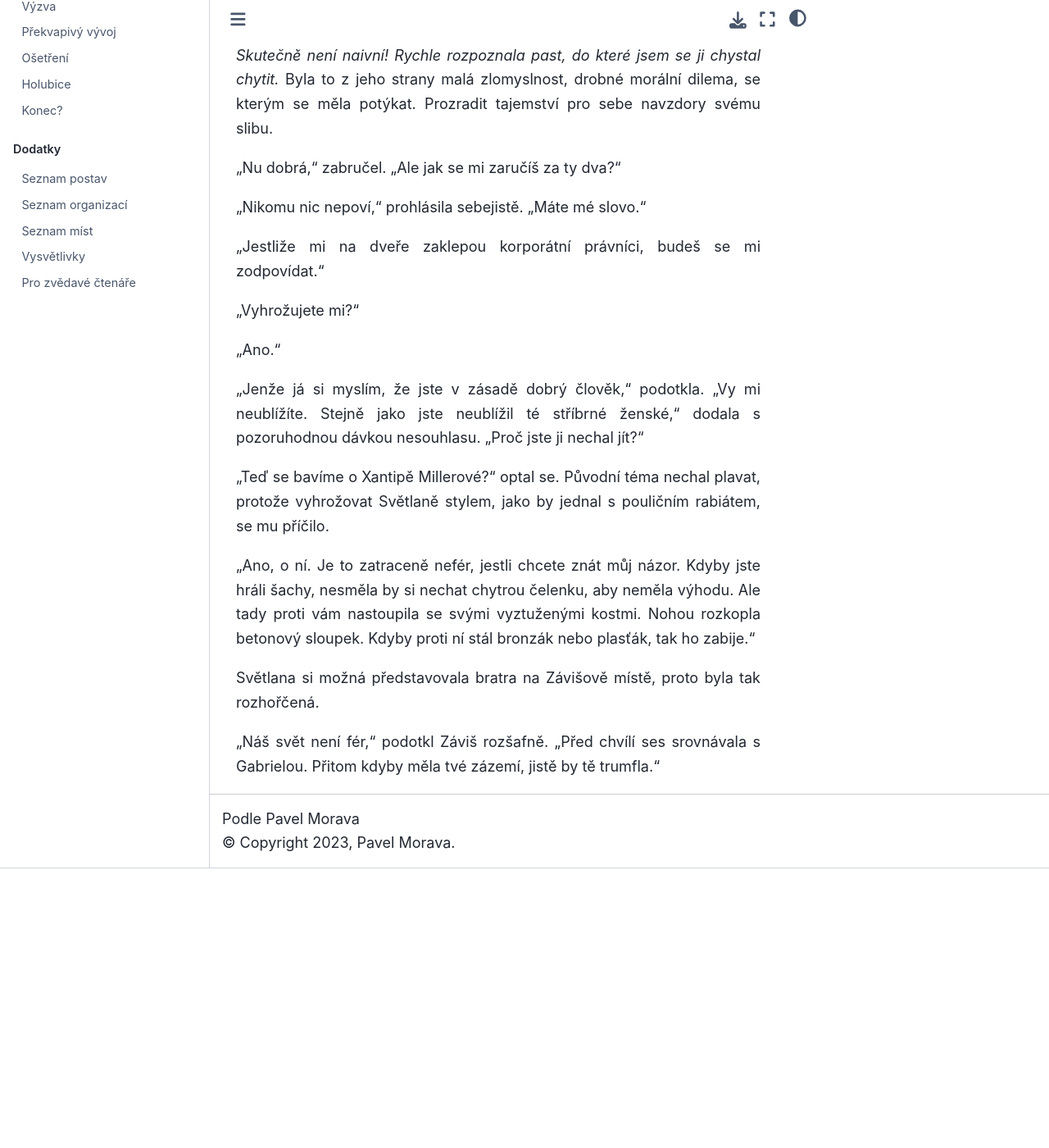
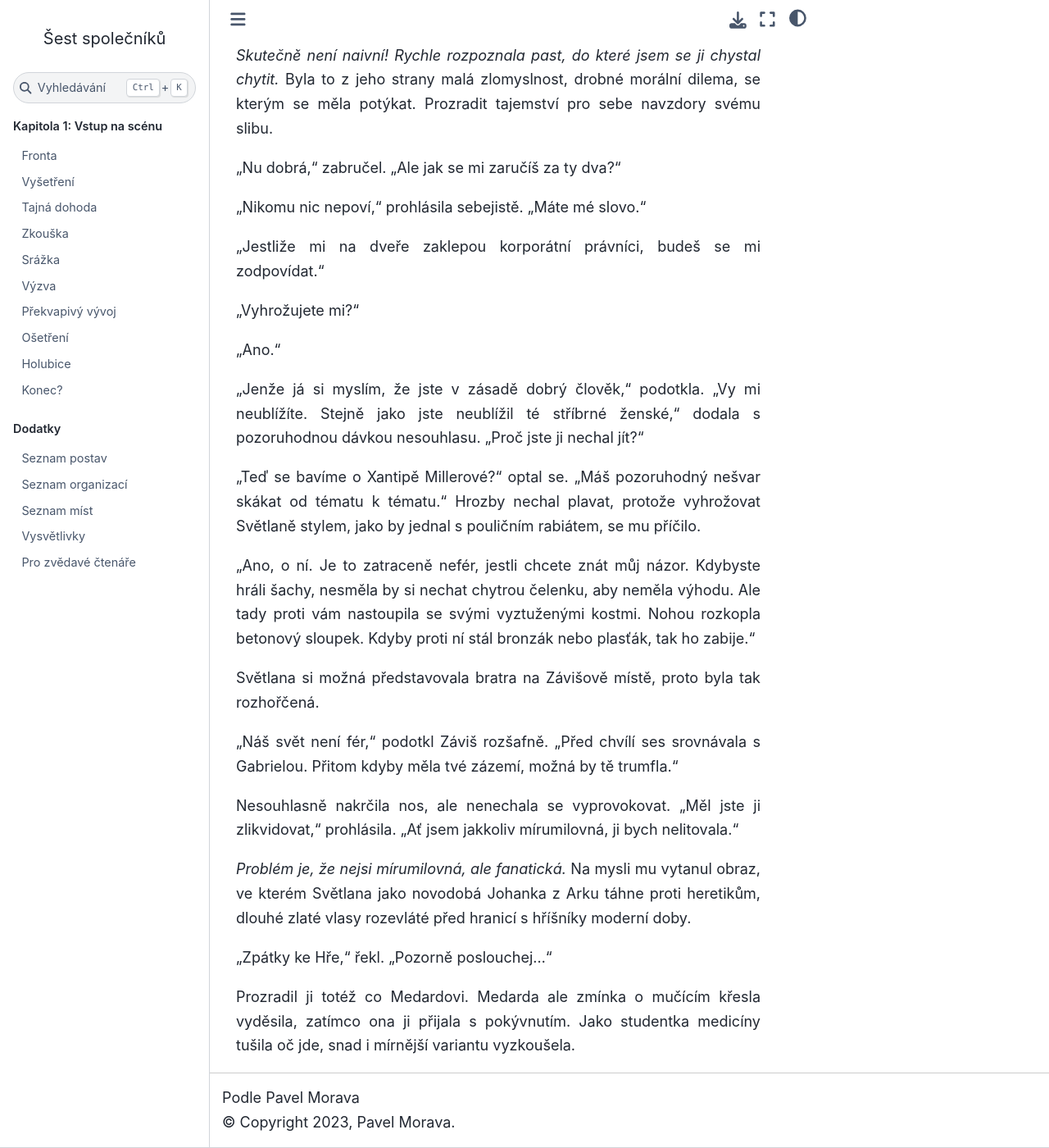
Before and after one commit to hanpari/sest-spolecniku, a Sphinx documentation site: the page built from source/sest_spolecniku/001-vstup-na-scenu/10.md, in a window 1280 px wide and 1400 px high, scrolled down 4909 px. Shown: the whole window at 82% size. Built offline with Sphinx 7.4.7 and the Sphinx Book theme 1.1.4, drawn with Linux system fonts in a browser that asks for light colours; before the commit the page ends 5968 px from its top, so only the background shows below that; some of the changed text lies outside the part shown.

Commit message:
Holubice

```diff
--- a/source/sest_spolecniku/001-vstup-na-scenu/10.md
+++ b/source/sest_spolecniku/001-vstup-na-scenu/10.md
@@ -6,7 +6,7 @@ Když si dívka dala konečně říct, Záviš narazil. Původně ji chtěl odv
 
 "Opravdu? Přišlo mi, že ti na Hře nezáleží."
 
-"Jistěže ne. Mám důležitější věci na práci, než běhat a lovit monstra."
+"Jistěže ne. Mám důležitější věci na práci než běhat a lovit monstra."
 
 "To určitě. Nákupy zaberou spoustu času."
 
@@ -14,7 +14,7 @@ Záviš ji přejel pohledem od hlavy k patě. Od otevřených střevíců na vys
 
 "Vy jste blbec. Já vás také nehodnotím podle vzhledu. Dobře jsem slyšela, jak na vás pokřikují, že jste šupák."
 
-"Tušé! Proč chceš do Hry?"
+"*Tušé!* Proč chceš do Hry?"
 
 "Protože můj bratr je nebezpečný šílenec."
 
@@ -116,10 +116,18 @@ I kdyby se Záviš ji rozhodl obdivovat, nemohl si nevšimnout, jak si Světlana
 
 "Jenže já si myslím, že jste v zásadě dobrý člověk," podotkla. "Vy mi neublížíte. Stejně jako jste neublížil té stříbrné ženské," dodala s pozoruhodnou dávkou nesouhlasu. "Proč jste ji nechal jít?"
 
-"Teď se bavíme o Xantipě Millerové?" optal se. Původní téma nechal plavat, protože vyhrožovat Světlaně stylem, jako by jednal s pouličním rabiátem, se mu příčilo.
+"Teď se bavíme o Xantipě Millerové?" optal se. "Máš pozoruhodný nešvar skákat od tématu k tématu."  Hrozby nechal plavat, protože vyhrožovat Světlaně stylem, jako by jednal s pouličním rabiátem, se mu příčilo.
 
-"Ano, o ní. Je to zatraceně nefér, jestli chcete znát můj názor. Kdyby jste hráli šachy, nesměla by si nechat chytrou čelenku, aby neměla výhodu. Ale tady proti vám nastoupila se svými vyztuženými kostmi. Nohou rozkopla betonový sloupek. Kdyby proti ní stál bronzák nebo plasťák, tak ho zabije."
+"Ano, o ní. Je to zatraceně nefér, jestli chcete znát můj názor. Kdybyste hráli šachy, nesměla by si nechat chytrou čelenku, aby neměla výhodu. Ale tady proti vám nastoupila se svými vyztuženými kostmi. Nohou rozkopla betonový sloupek. Kdyby proti ní stál bronzák nebo plasťák, tak ho zabije."
 
 Světlana si možná představovala bratra na Závišově místě, proto byla tak rozhořčená.
 
-"Náš svět není fér," podotkl Záviš rozšafně. "Před chvílí ses srovnávala s Gabrielou. Přitom kdyby měla tvé zázemí, jistě by tě trumfla."
+"Náš svět není fér," podotkl Záviš rozšafně. "Před chvílí ses srovnávala s Gabrielou. Přitom kdyby měla tvé zázemí, možná by tě trumfla."
+
+Nesouhlasně nakrčila nos, ale nenechala se vyprovokovat. "Měl jste ji zlikvidovat," prohlásila. "Ať jsem jakkoliv mírumilovná, ji bych nelitovala."
+
+*Problém je, že nejsi mírumilovná, ale fanatická.* Na mysli mu vytanul obraz, ve kterém Světlana jako novodobá Johanka z Arku táhne proti heretikům, dlouhé zlaté vlasy rozevláté před hranicí s hříšníky moderní doby.
+
+"Zpátky ke Hře," řekl. "Pozorně poslouchej..."
+
+Prozradil ji totéž co Medardovi. Medarda ale zmínka o mučícím křesla vyděsila, zatímco ona ji přijala s pokývnutím. Jako studentka medicíny tušila oč jde, snad i mírnější variantu vyzkoušela.
```
Also changed, not shown: other parts of source/sest_spolecniku/001-vstup-na-scenu/10.md (+4 -4 lines).
